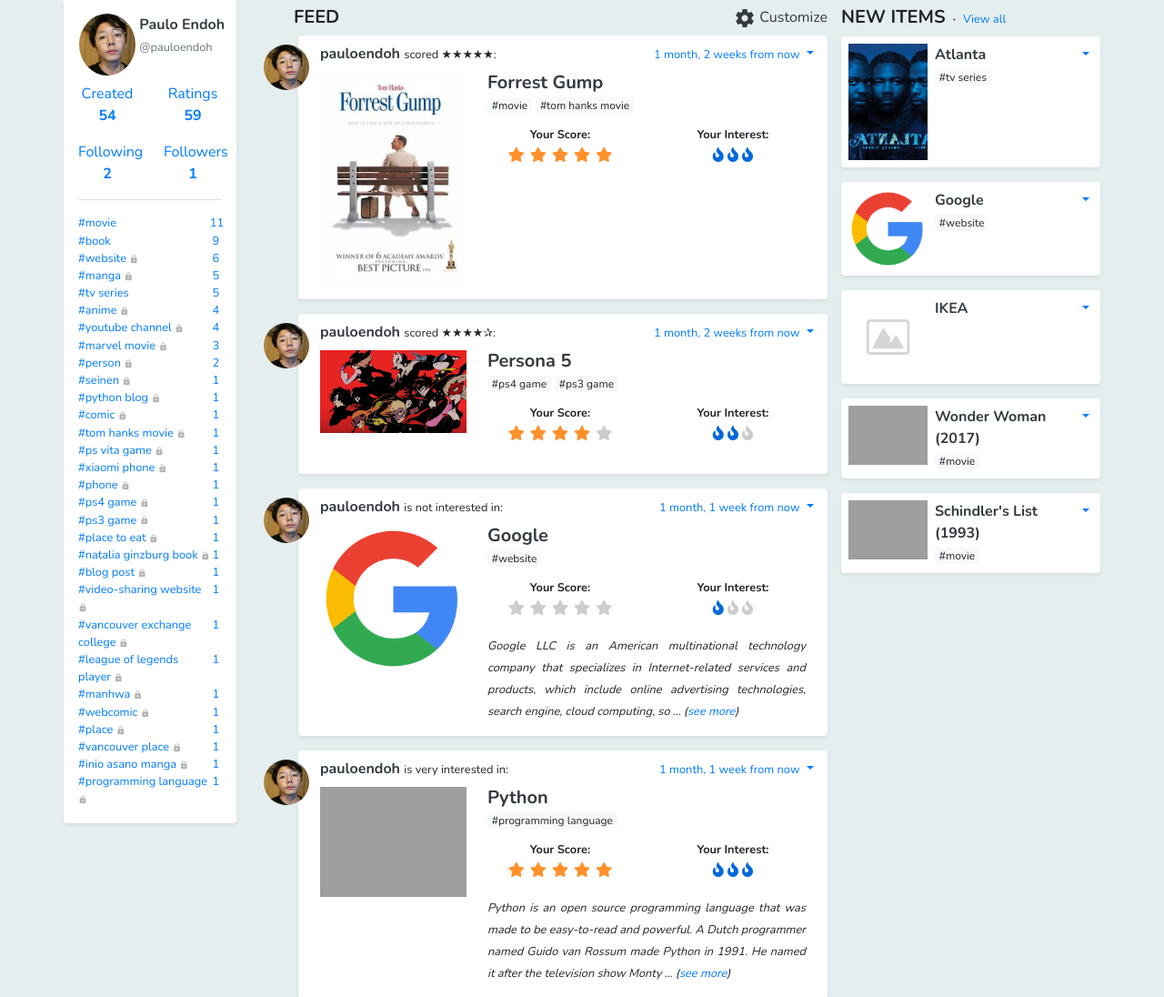
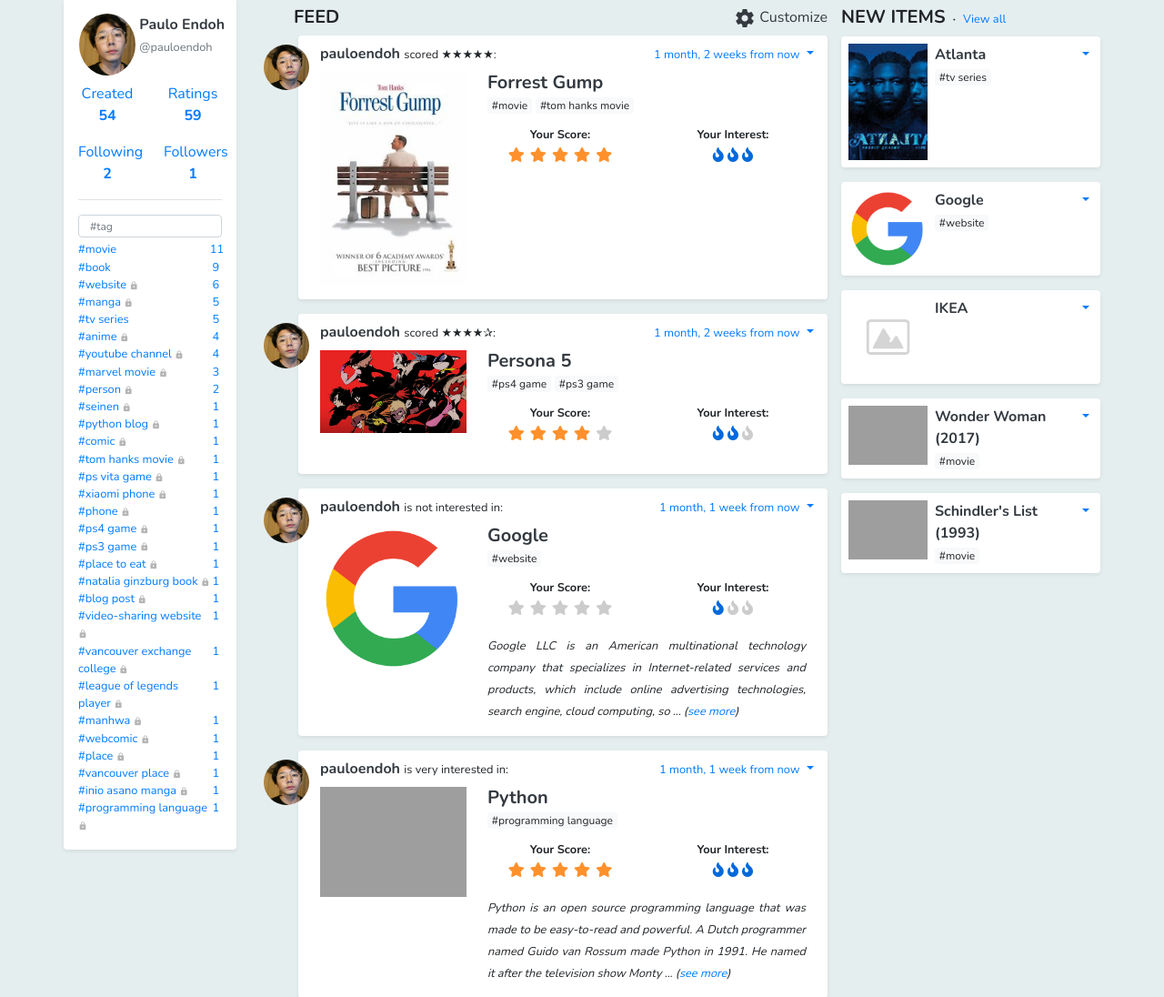
Before and after one commit to pauloendoh/ration, a Django app: page / in a window 1280 px wide. Shown: the part 97-1193 px from the top of the page at 91% size. Run offline with Django 3.2, Linux system fonts and the light colour scheme; a user stored in the database is signed in; data comes from the database, SQL or seed files in the repository; some libraries are stand-ins or nearby versions; grey boxes are pictures that could not be loaded.

Commit message:
- You can filter your user tags at the left container

```diff
--- a/ration/static/styles/main.css
+++ b/ration/static/styles/main.css
@@ -18,6 +18,11 @@
 position: absolute;
 z-index:1;
 top: 10px;
+}
+
+.user-tag-filter{
+height: 25px;
+font-size: 12px;
 }
 
 #gear-icon{
--- a/ration/templates/includes/left_container.html
+++ b/ration/templates/includes/left_container.html
@@ -56,7 +56,8 @@
                 <!-- Following  -->
                 <div class="col-6">
                     <div class="align-self-center">
-                        <a class="nav-link text-center pl-0 pr-0  {% if '/following' in request.path %}font-weight-bold{% endif %}" href="{% url 'following_list' user.username %}">Following
+                        <a class="nav-link text-center pl-0 pr-0  {% if '/following' in request.path %}font-weight-bold{% endif %}"
+                           href="{% url 'following_list' user.username %}">Following
                             <br>
                             <b> {% get_following_count_by_user user %}</b>
                         </a>
@@ -82,6 +83,13 @@
 
             <!-- List of tags -->
             <ul class="no-bullets pl-0 pb-3">
+
+                <!-- User Tag filter -->
+                {% include 'js/user_tag_filter.html' %}
+                <div class="form-group mb-1">
+                    <input class="form-control user-tag-filter" type="text" placeholder="#tag"/>
+                </div>
+
                 {% for user_tag in user.get_user_tag_list %}
 
                 {% if user_tag.user == request.user %}
--- /dev/null
+++ b/ration/templates/js/user_tag_filter.html
@@ -0,0 +1,18 @@
+<script>
+    $(document).ready(function(){
+        $('.user-tag-filter').keyup(function(){
+            var val = $(this).val().toLowerCase();
+
+            $(this).parent().parent().find('li').each(function(e){
+
+                var tag = $(this).find('.col-11').text();
+
+                if (tag.indexOf(val) < 0){
+                    $(this).css("display", "none");
+                }else{
+                    $(this).css("display", "");
+                }
+            });
+        });
+    });
+</script>
```
